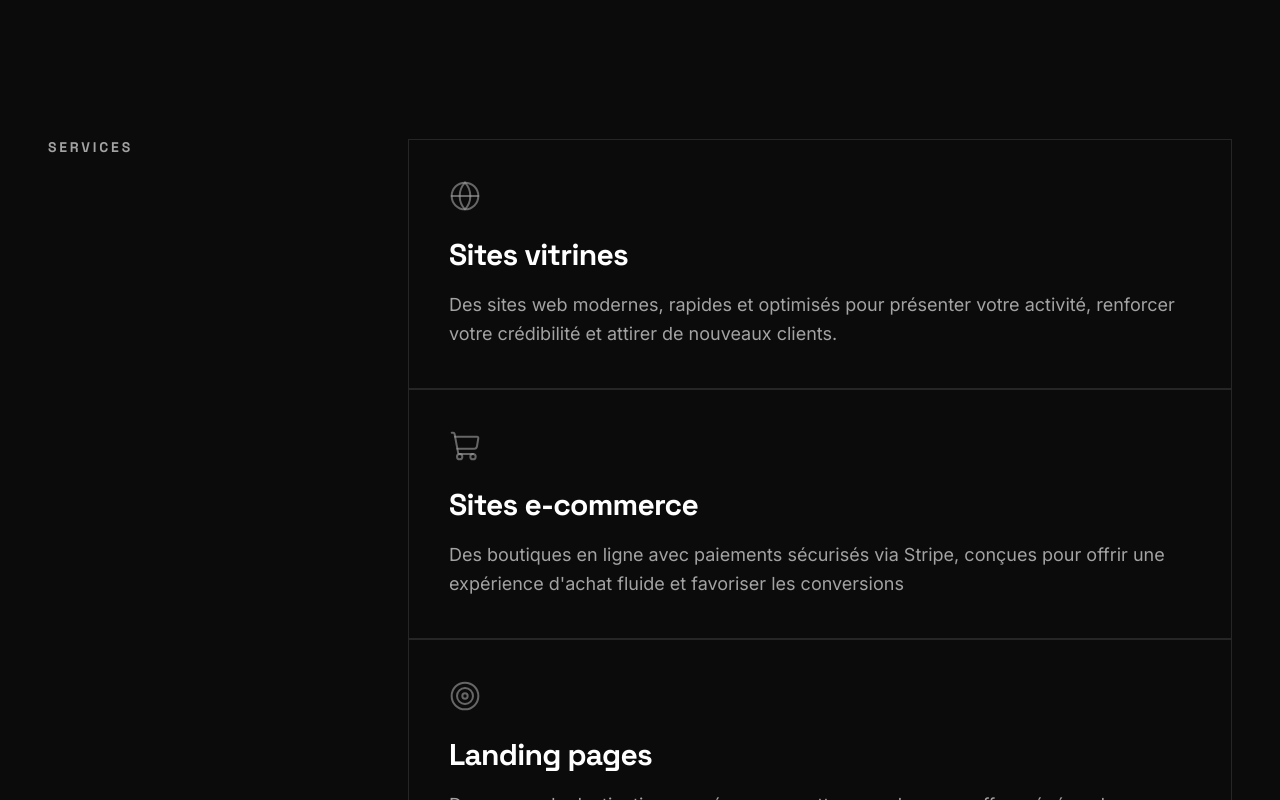
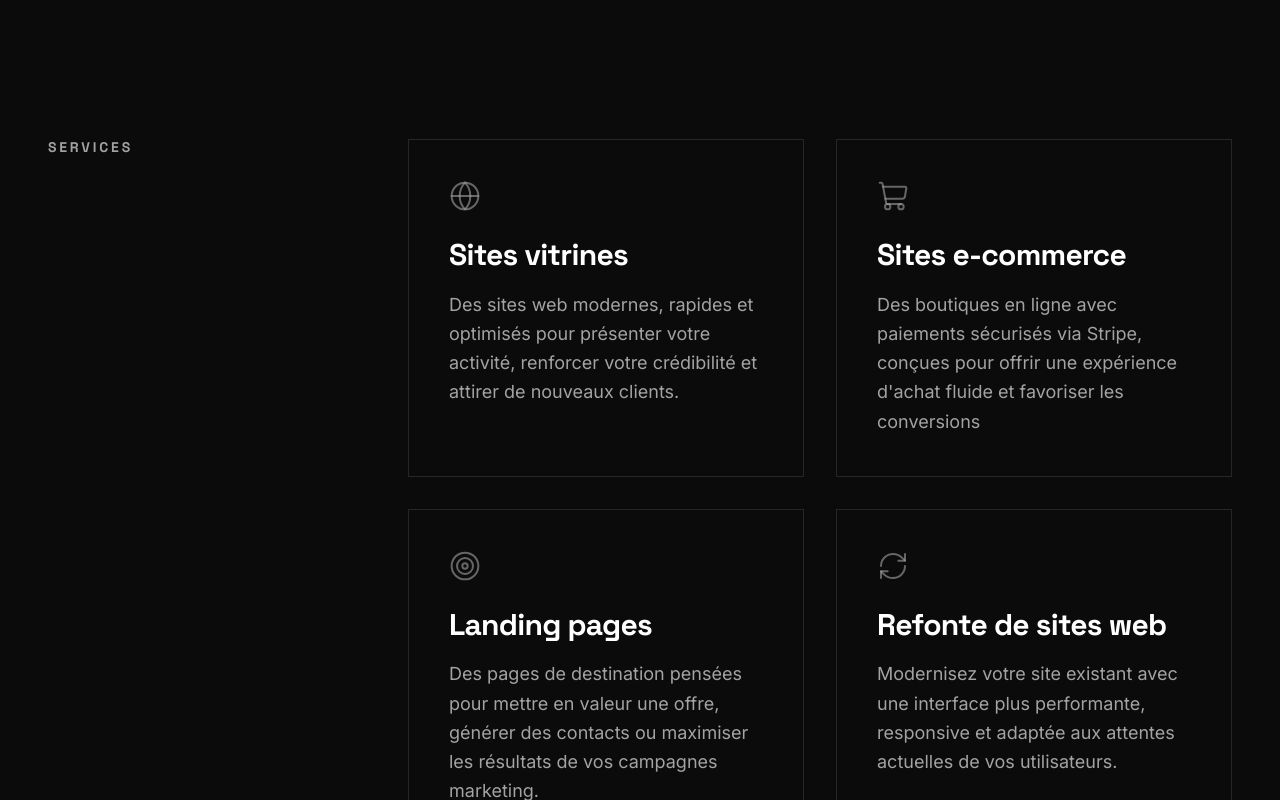
Before and after one commit to Yawleen/yoleneconstable-dev, a Next.js app: page / in a window 1280 px wide. Shown: the part 1160-1960 px from the top of the page. Built offline with nearby package versions, Linux system fonts and the light colour scheme; no server answers.

Commit message:
style: refine services section styling

```diff
--- a/components/sections/Services.tsx
+++ b/components/sections/Services.tsx
@@ -12,7 +12,7 @@ const Services = () => {
         initial="hidden"
         whileInView="visible"
         viewport={{ once: true, amount: 0.2 }}
-        className="grid"
+        className="grid-layout"
       >
         {services.map((service) => (
           <ServiceCard
```
